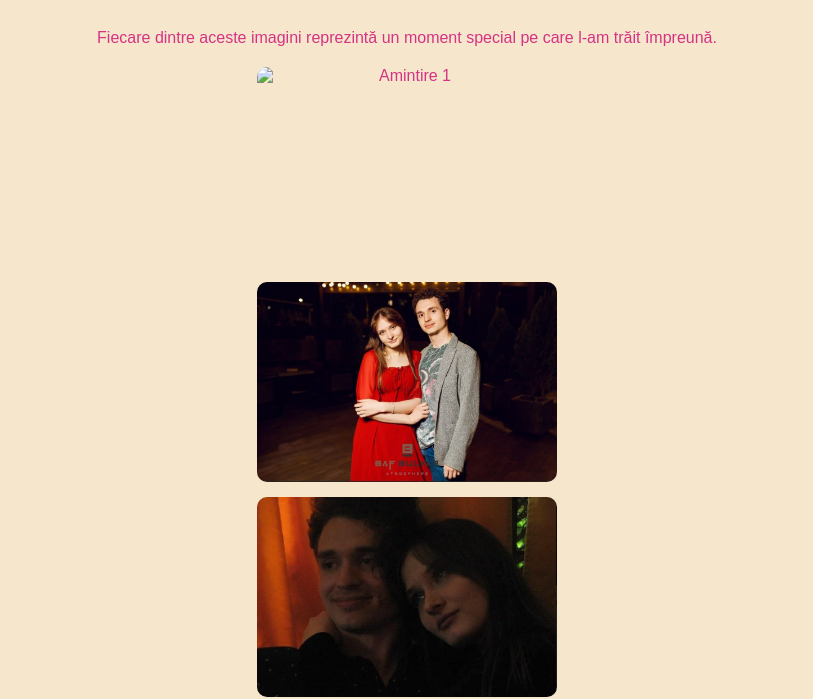
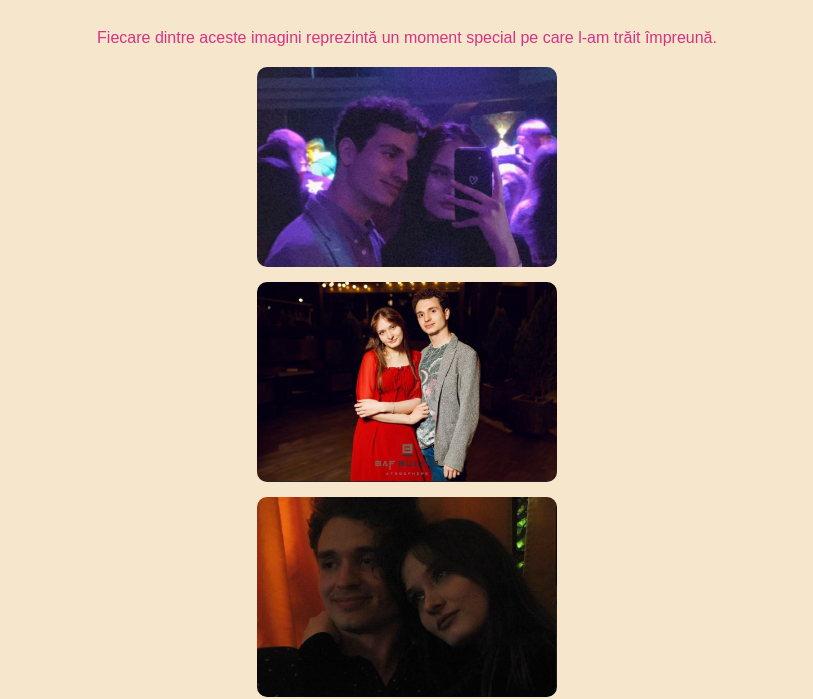
Before and after one commit to CatalinMoldova/Delia, a plain HTML site: page index.html in a window 1280 px wide. Shown: the part 119-818 px from the top of the page, without its empty margins (233-1046 px from the left). Drawn offline with Linux system fonts and the light colour scheme; files whose address does not match are found by name.

Commit message:
Update index.html

```diff
--- a/index.html
+++ b/index.html
@@ -39,7 +39,7 @@
     <h1>Momente Frumoase Împreună ❤️</h1>
     <p>Fiecare dintre aceste imagini reprezintă un moment special pe care l-am trăit împreună.</p>
     <div class="gallery">
-        <img src="images/amintire1.jpg" alt="Amintire 1">
+        <img src="amintire1.jpg" alt="Amintire 1">
         <img src="images/amintire2.jpg" alt="Amintire 2">
         <img src="images/amintire3.jpg" alt="Amintire 3">
         <img src="images/amintire4.jpg" alt="Amintire 4">
```
